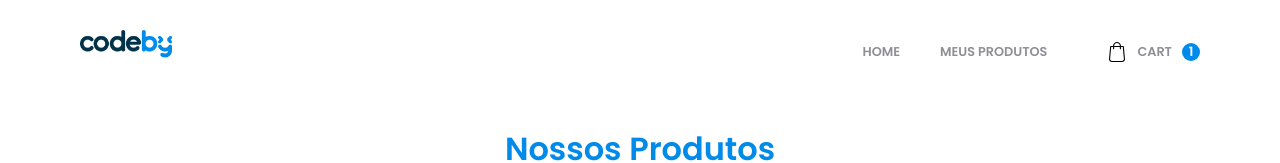
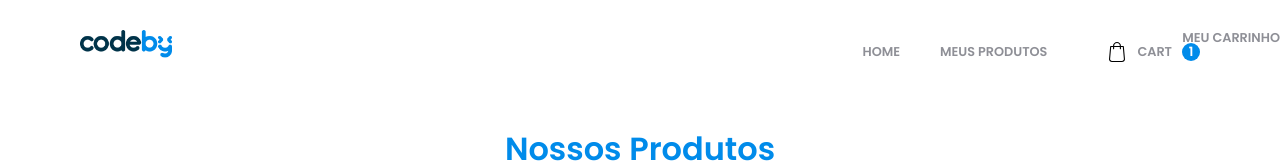
Before and after one commit to Rafael-Santos-DV/codeby-project-test, a Next.js app: page / in a window 1280 px wide. Shown: the top 163 px of the page. Built offline with nearby package versions, Linux system fonts and the light colour scheme.

Commit message:
feature: add sidebar car

```diff
--- a/src/pages/_app.tsx
+++ b/src/pages/_app.tsx
@@ -20,6 +20,7 @@ import {
   List,
   Navigation,
   SectionSendEmail,
+  SideProductsOfCard,
 } from '../styles/Pages/Home/styles';
 
 // import images
@@ -31,6 +32,7 @@ import iconLinkedin from '../assets/icon-linkedin.svg';
 import { CarLink } from '../components/CardLinks/CardLInk';
 import logoVtex from '../assets/logo-vtex.svg';
 import hamburguer from '../assets/hambu.svg';
+import iconsSide from '../assets/icon-sidebar.svg';
 
 type AnimationType = Record<string, boolean>;
 
@@ -87,6 +89,15 @@ const App: React.FC<AppProps> = ({ Component, pageProps }) => {
             <span>CART</span>
             <span className="quant">1</span>
           </BoxCar>
+
+          <SideProductsOfCard>
+            <div>
+              <span>
+                <img src={iconsSide.src} alt="Remover" />
+              </span>
+              <h2>Meu Carrinho</h2>
+            </div>
+          </SideProductsOfCard>
         </Navigation>
       </Header>
       <Component {...pageProps} />
--- a/src/styles/Pages/Home/styles.ts
+++ b/src/styles/Pages/Home/styles.ts
@@ -15,6 +15,14 @@ export const Header = styled.header`
     gap: 15px;
   }
 `;
+
+export const SideProductsOfCard = styled.aside`
+  position: absolute;
+  right: 0;
+  top: 0;
+`;
+
+export const BoxSidebar = styled.div``;
 
 export const BoxLogo = styled.div`
   display: flex;
```
Also changed, not shown: src/assets/icon-sidebar.svg (added).
